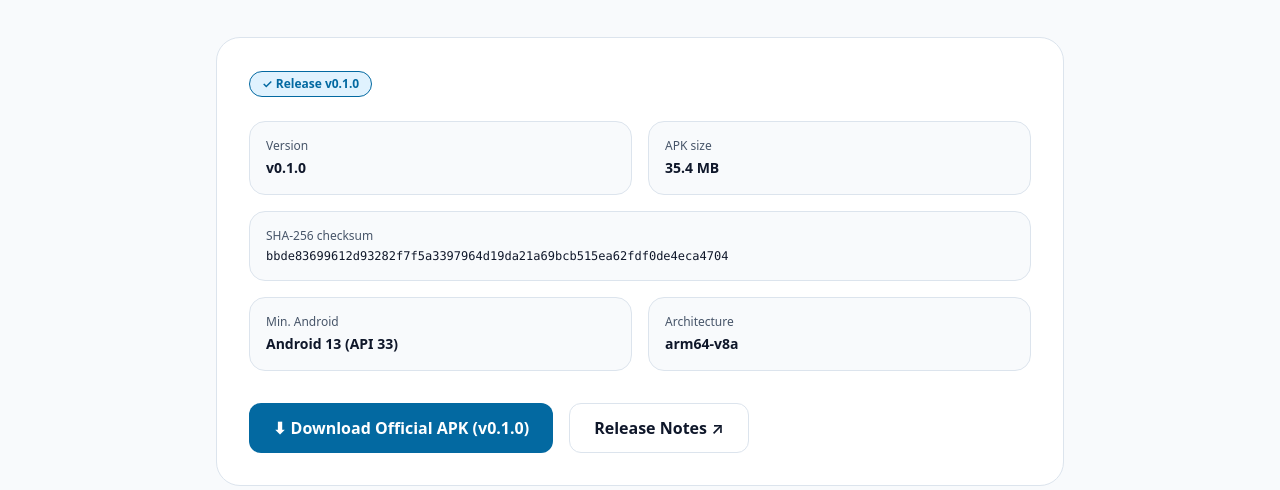
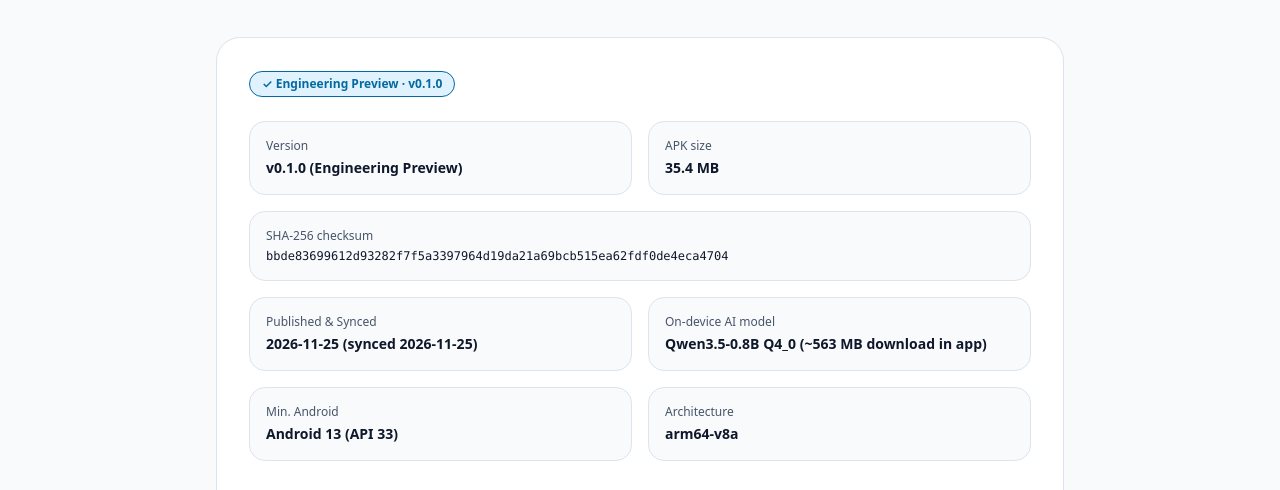
Before and after one commit to priyanshuchawda/retenqo-enterprise, an Astro site in the folder web/: page /download in a window 1280 px wide. Shown: the part 275-765 px from the top of the page. Built offline with nearby package versions, Linux system fonts and the light colour scheme; Astro itself is replaced by a stand-in of ours.

Commit message:
fix(web): permissions disclosure, engineering preview label, model info, atomic sync, packageManager

```diff
--- a/web/package.json
+++ b/web/package.json
@@ -3,6 +3,7 @@
   "type": "module",
   "version": "0.1.0",
   "private": true,
+  "packageManager": "pnpm@12.21.0",
   "engines": {
     "node": ">=20.0.0",
     "pnpm": ">=9.0.0"
--- a/web/scripts/sync-release.ts
+++ b/web/scripts/sync-release.ts
@@ -1,4 +1,4 @@
-import { rename, writeFile } from 'node:fs/promises';
+import { rename, unlink, writeFile } from 'node:fs/promises';
 import { resolve } from 'node:path';
 import { z } from 'zod';
 import {
@@ -31,9 +31,14 @@ const githubReleaseSchema = z.object({
 });
 
 async function writeAtomicJson(filePath: string, data: unknown): Promise<void> {
-  const tmpPath = `${filePath}.tmp`;
-  await writeFile(tmpPath, `${JSON.stringify(data, null, 2)}\n`, 'utf8');
-  await rename(tmpPath, filePath);
+  const tmpPath = `${filePath}.${process.pid}.${Date.now()}.tmp`;
+  try {
+    await writeFile(tmpPath, `${JSON.stringify(data, null, 2)}\n`, 'utf8');
+    await rename(tmpPath, filePath);
+  } catch (err) {
+    await unlink(tmpPath).catch(() => {});
+    throw err;
+  }
 }
 
 async function main(): Promise<void> {
--- a/web/src/components/home/Hero.astro
+++ b/web/src/components/home/Hero.astro
@@ -105,7 +105,7 @@ import PhoneFrame from '../ui/PhoneFrame.astro';
     <div class="relative flex justify-center lg:justify-end">
       <PhoneFrame
         label="Retenqo app UI on Android"
-        sublabel="Illustrative — replace with real screenshot"
+        sublabel="On-device memory & commitment preview"
       >
         <!-- App screen content -->
         <div
--- a/web/src/pages/download.astro
+++ b/web/src/pages/download.astro
@@ -91,7 +91,7 @@ const state = parseReleaseState(releaseData);
               class="inline-flex items-center gap-2 rounded-full border px-3 py-1 text-xs font-semibold"
               style="border-color: var(--accent-primary); background: var(--accent-soft); color: var(--accent-primary);"
             >
-              ✓ Release {state.release.version}
+              ✓ Engineering Preview · {state.release.version}
             </span>
 
             <dl class="mt-6 grid gap-4 sm:grid-cols-2">
@@ -109,7 +109,7 @@ const state = parseReleaseState(releaseData);
                   class="mt-1 text-sm font-semibold"
                   style="color: var(--text-primary);"
                 >
-                  {state.release.version}
+                  {state.release.version} (Engineering Preview)
                 </dd>
               </div>
               <div
@@ -144,6 +144,41 @@ const state = parseReleaseState(releaseData);
                   style="color: var(--text-primary);"
                 >
                   {state.release.sha256}
+                </dd>
+              </div>
+              <div
+                class="rounded-2xl border p-4"
+                style="border-color: var(--border-subtle); background: var(--bg-primary);"
+              >
+                <dt
+                  class="text-xs font-medium"
+                  style="color: var(--text-muted);"
+                >
+                  Published &amp; Synced
+                </dt>
+                <dd
+                  class="mt-1 text-sm font-semibold"
+                  style="color: var(--text-primary);"
+                >
+                  {state.release.publishedAt.slice(0, 10)} (synced{' '}
+                  {state.syncedAt.slice(0, 10)})
+                </dd>
+              </div>
+              <div
+                class="rounded-2xl border p-4"
+                style="border-color: var(--border-subtle); background: var(--bg-primary);"
+              >
+                <dt
+                  class="text-xs font-medium"
+                  style="color: var(--text-muted);"
+                >
+                  On-device AI model
+                </dt>
+                <dd
+                  class="mt-1 text-sm font-semibold"
+                  style="color: var(--text-primary);"
+                >
+                  Qwen3.5-0.8B Q4_0 (~563 MB download in app)
                 </dd>
               </div>
               <div
--- a/web/src/pages/permissions.astro
+++ b/web/src/pages/permissions.astro
@@ -9,11 +9,18 @@ interface Permission {
 
 const permissions: readonly Permission[] = [
   {
+    name: 'Notification Listener Service (Optional)',
+    purpose:
+      'Reads notifications from apps you explicitly allow so Retenqo can surface commitments and memories.',
+    control:
+      'Disabled by default. You choose which app groups are included and can pause capture anytime in settings.',
+  },
+  {
     name: 'Accessibility Service (Optional)',
     purpose:
-      "Reads notification text from apps you explicitly allow, using Android's Accessibility Service API. Retenqo captures only the notification text snapshot — it does not observe keystrokes, passwords, or any other screen content.",
+      'Reads eligible visible screen text from external applications to maintain a bounded, short-lived snapshot for explicitly opted-in Ask queries.',
     control:
-      'Disabled by default. You grant it in Android Accessibility Settings and can revoke it at any time. You control which apps are included.',
+      'Disabled by default. You grant it in Android Accessibility Settings and can revoke it at any time. Never included in Ask unless you explicitly select it.',
   },
   {
     name: 'Screen Capture via MediaProjection (Optional)',
```
Also changed, not shown: web/pnpm-lock.yaml.
